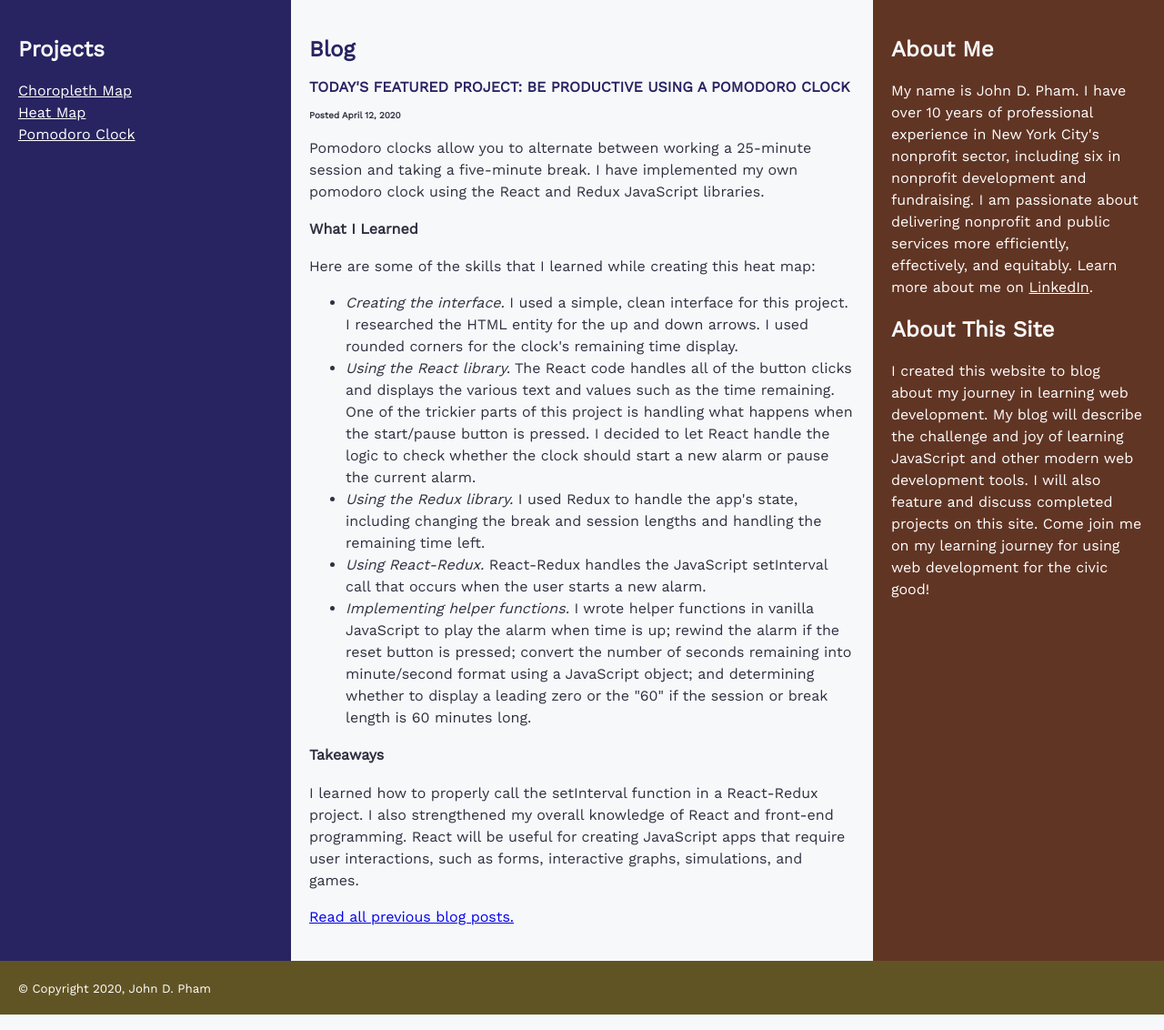
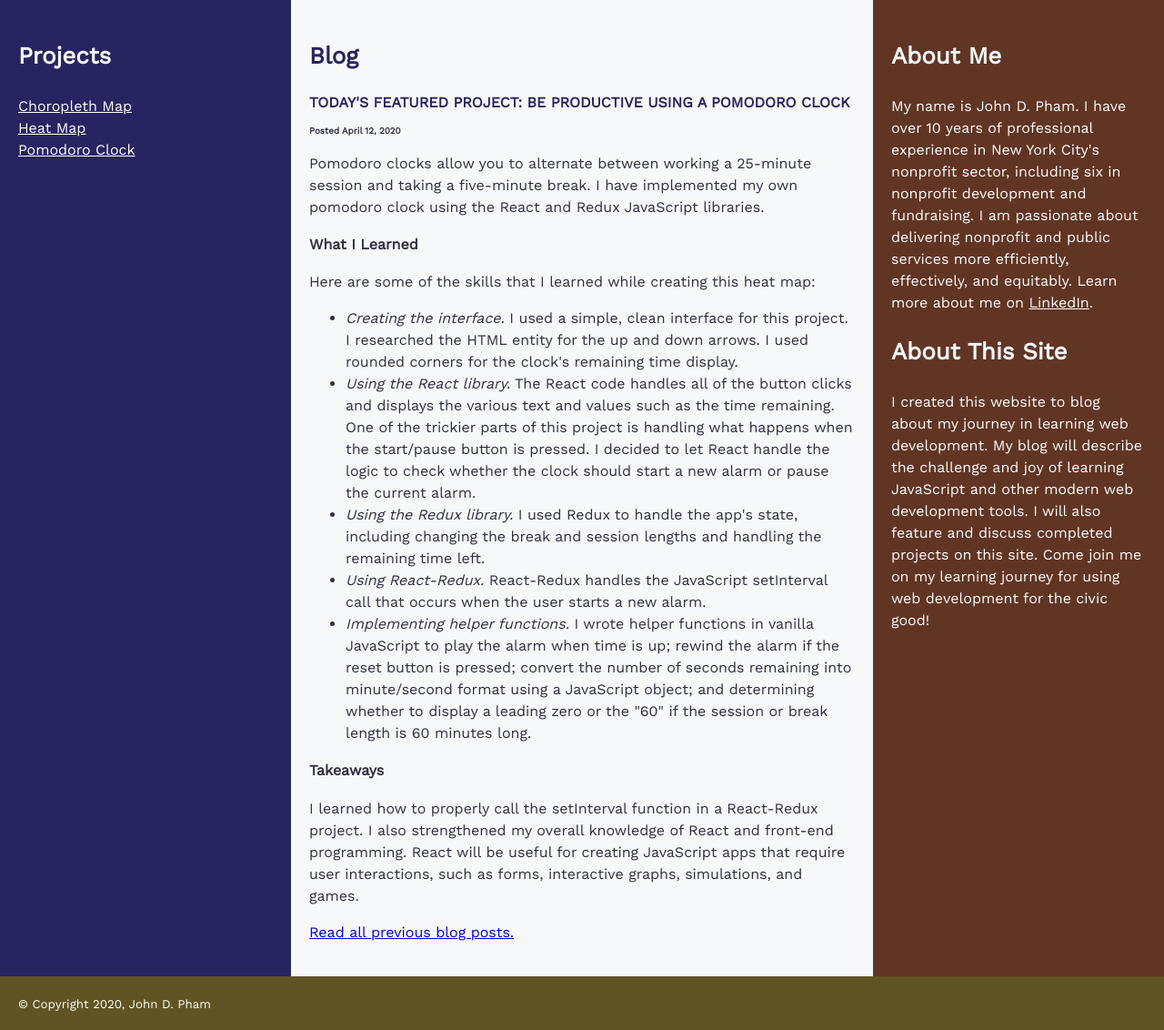
Before and after one commit to johnpham0527/blog, a PHP site: page /index.php in a window 1280 px wide. Shown: the part 121-1253 px from the top of the page at 91% size. Run offline with PHP 8.4, Linux system fonts and the light colour scheme.

Commit message:
Set h2 font size to 1.618em and line height to 1.618em

```diff
--- a/css/grid.css
+++ b/css/grid.css
@@ -10,6 +10,11 @@ body {
     padding: 0;
     margin: 0;
     font-family: "Work Sans", helvetica, arial, sans-serif;
+}
+
+h2 {
+    font-size: 1.618em;
+    line-height: 1.618em;
 }
 
 h3 {
```
